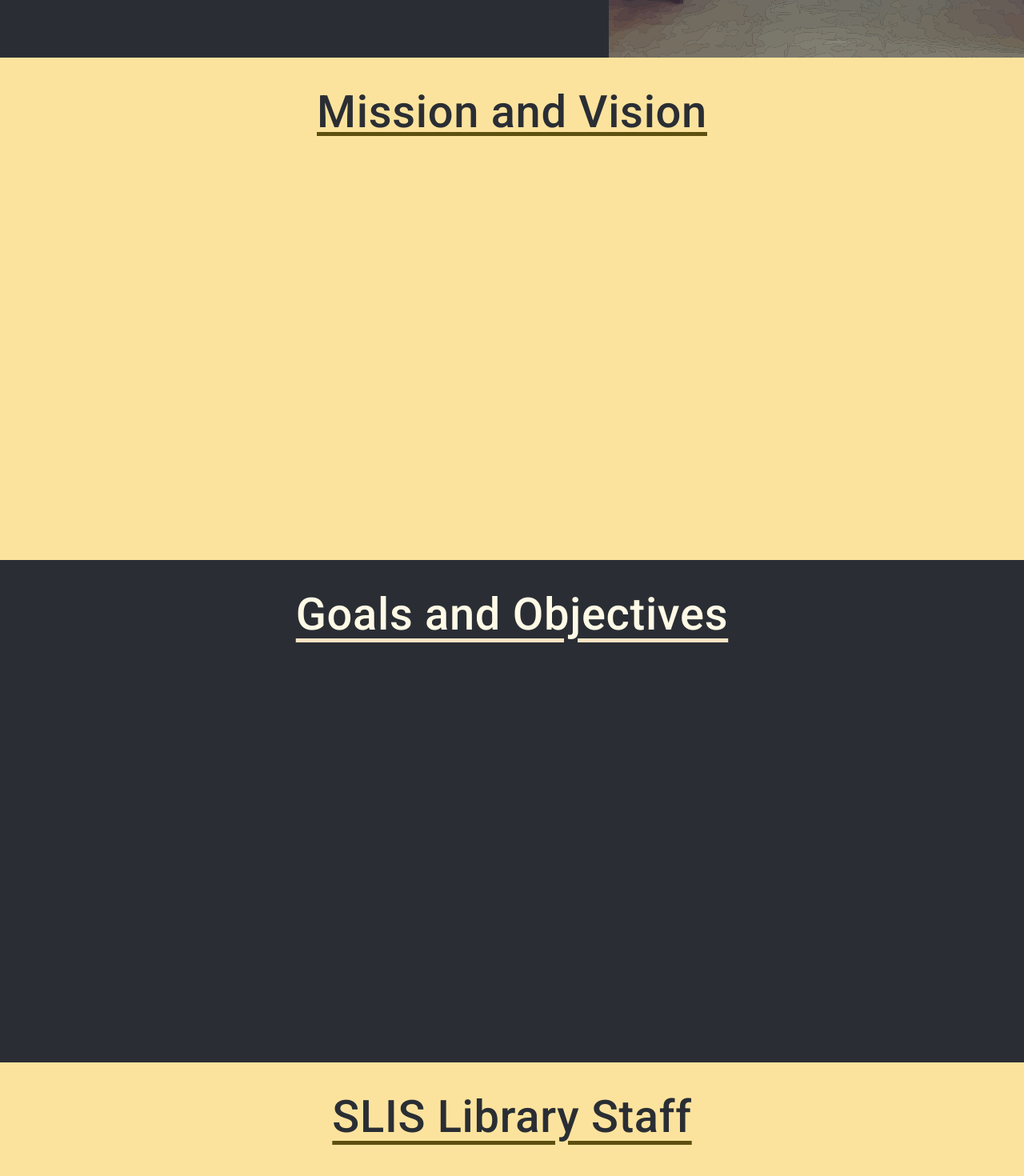
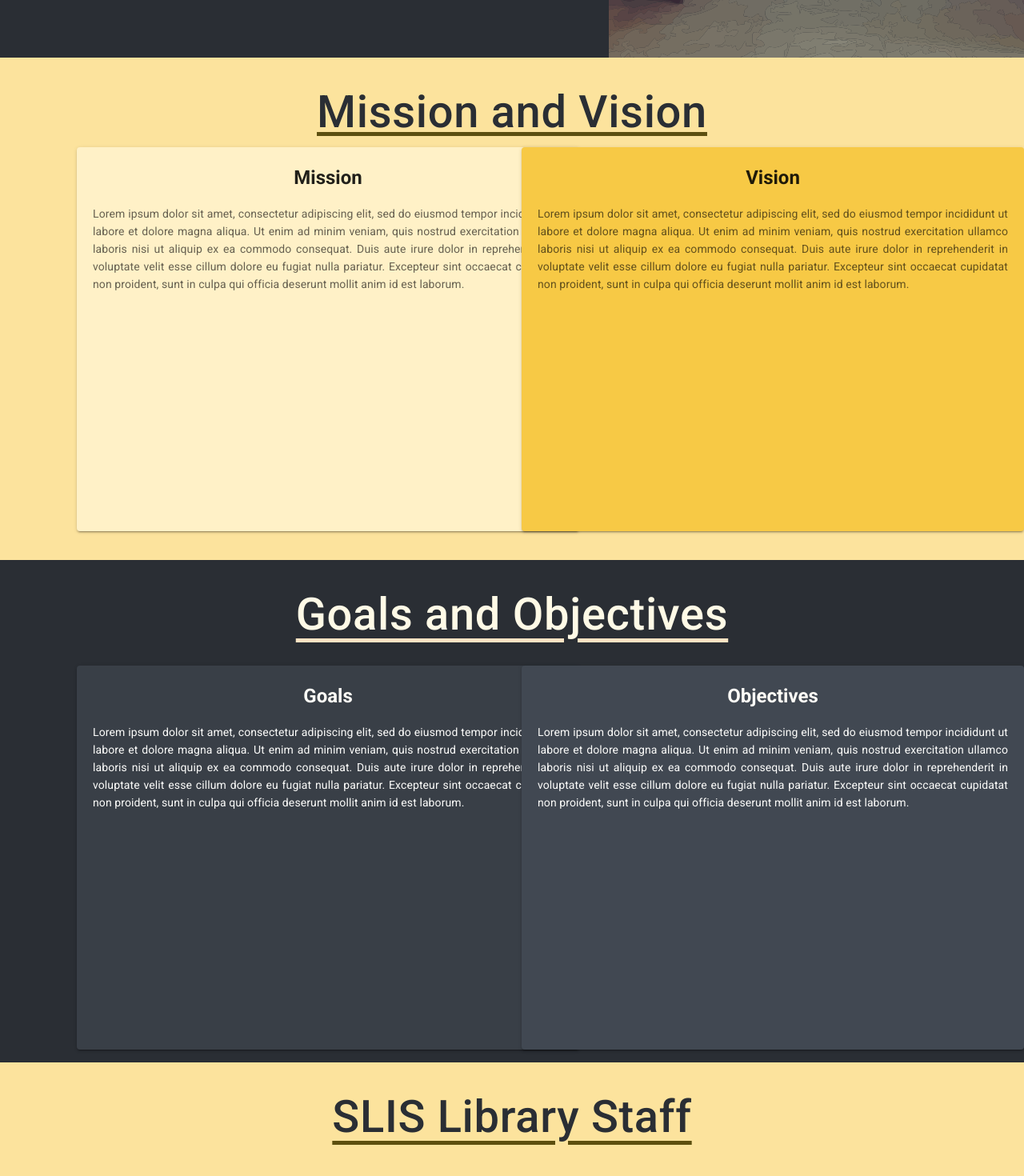
Before and after one commit to ajvtuliao/slis-digihub, a Vue app in the folder frontend/: page /about in a window 1280 px wide. Shown: the part 966-2436 px from the top of the page at 80% size. Built offline with nearby package versions, Linux system fonts and the light colour scheme.

Commit message:
added goals and objectives

```diff
--- a/frontend/src/views/AboutView.vue
+++ b/frontend/src/views/AboutView.vue
@@ -54,6 +54,20 @@
         <v-row align="center" justify="center pt-9">
           <v-card-title class="mission">Mission and Vision</v-card-title>
         </v-row>
+        <v-row>
+          <v-col cols="6">
+            <v-card color="#fff1c7" width="40em" height="30em" class="mis">
+              <h2 class="text-center pt-5">Mission</h2>
+              <v-card-text class="px-5 text-justify">Lorem ipsum dolor sit amet, consectetur adipiscing elit, sed do eiusmod tempor incididunt ut labore et dolore magna aliqua. Ut enim ad minim veniam, quis nostrud exercitation ullamco laboris nisi ut aliquip ex ea commodo consequat. Duis aute irure dolor in reprehenderit in voluptate velit esse cillum dolore eu fugiat nulla pariatur. Excepteur sint occaecat cupidatat non proident, sunt in culpa qui officia deserunt mollit anim id est laborum.</v-card-text>
+            </v-card>
+          </v-col>
+          <v-col cols="6">
+            <v-card color="#f7c945" width="40em" height="30em" >
+              <h2 class="text-center pt-5" style="">Vision</h2>
+              <v-card-text class="px-5 text-justify">Lorem ipsum dolor sit amet, consectetur adipiscing elit, sed do eiusmod tempor incididunt ut labore et dolore magna aliqua. Ut enim ad minim veniam, quis nostrud exercitation ullamco laboris nisi ut aliquip ex ea commodo consequat. Duis aute irure dolor in reprehenderit in voluptate velit esse cillum dolore eu fugiat nulla pariatur. Excepteur sint occaecat cupidatat non proident, sunt in culpa qui officia deserunt mollit anim id est laborum.</v-card-text>
+            </v-card>
+          </v-col>
+        </v-row>
       </v-card>
     </div>
     <div>
@@ -66,6 +80,20 @@
       >
         <v-row align="center" justify="center pt-9">
           <v-card-title class="goals">Goals and Objectives</v-card-title>
+        </v-row>
+        <v-row>
+          <v-col cols="6">
+            <v-card color="#393f47" width="40em" height="30em" class="goal mt-5">
+              <h2 class="text-center pt-5" style="color: #fffdf7">Goals</h2>
+              <v-card-text class="px-5 text-justify" style="color: #fcfcfa">Lorem ipsum dolor sit amet, consectetur adipiscing elit, sed do eiusmod tempor incididunt ut labore et dolore magna aliqua. Ut enim ad minim veniam, quis nostrud exercitation ullamco laboris nisi ut aliquip ex ea commodo consequat. Duis aute irure dolor in reprehenderit in voluptate velit esse cillum dolore eu fugiat nulla pariatur. Excepteur sint occaecat cupidatat non proident, sunt in culpa qui officia deserunt mollit anim id est laborum.</v-card-text>
+            </v-card>
+          </v-col>
+          <v-col cols="6">
+            <v-card color="#414852" width="40em" height="30em" class="mt-5">
+              <h2 class="text-center pt-5 " style="color: #fffdf7">Objectives</h2>
+              <v-card-text class="px-5 text-justify" style="color: #fcfcfa">Lorem ipsum dolor sit amet, consectetur adipiscing elit, sed do eiusmod tempor incididunt ut labore et dolore magna aliqua. Ut enim ad minim veniam, quis nostrud exercitation ullamco laboris nisi ut aliquip ex ea commodo consequat. Duis aute irure dolor in reprehenderit in voluptate velit esse cillum dolore eu fugiat nulla pariatur. Excepteur sint occaecat cupidatat non proident, sunt in culpa qui officia deserunt mollit anim id est laborum.</v-card-text>
+            </v-card>
+          </v-col>
         </v-row>
       </v-card>
     </div>
@@ -151,12 +179,18 @@
     text-decoration-color: rgba(76, 64, 0, 0.9);
     text-underline-offset: 0.1em;
   }
+  .mis{
+    margin-left: 6em;
+  }
   .goals {
     font-size: 3.5em;
     color: #fffae6;
     text-decoration: underline;
     text-decoration-color: bisque;
     text-underline-offset: 0.20em;
+  }
+  .goal{
+    margin-left: 6em;
   }
   .staff {
     font-size: 3.5em;
```
